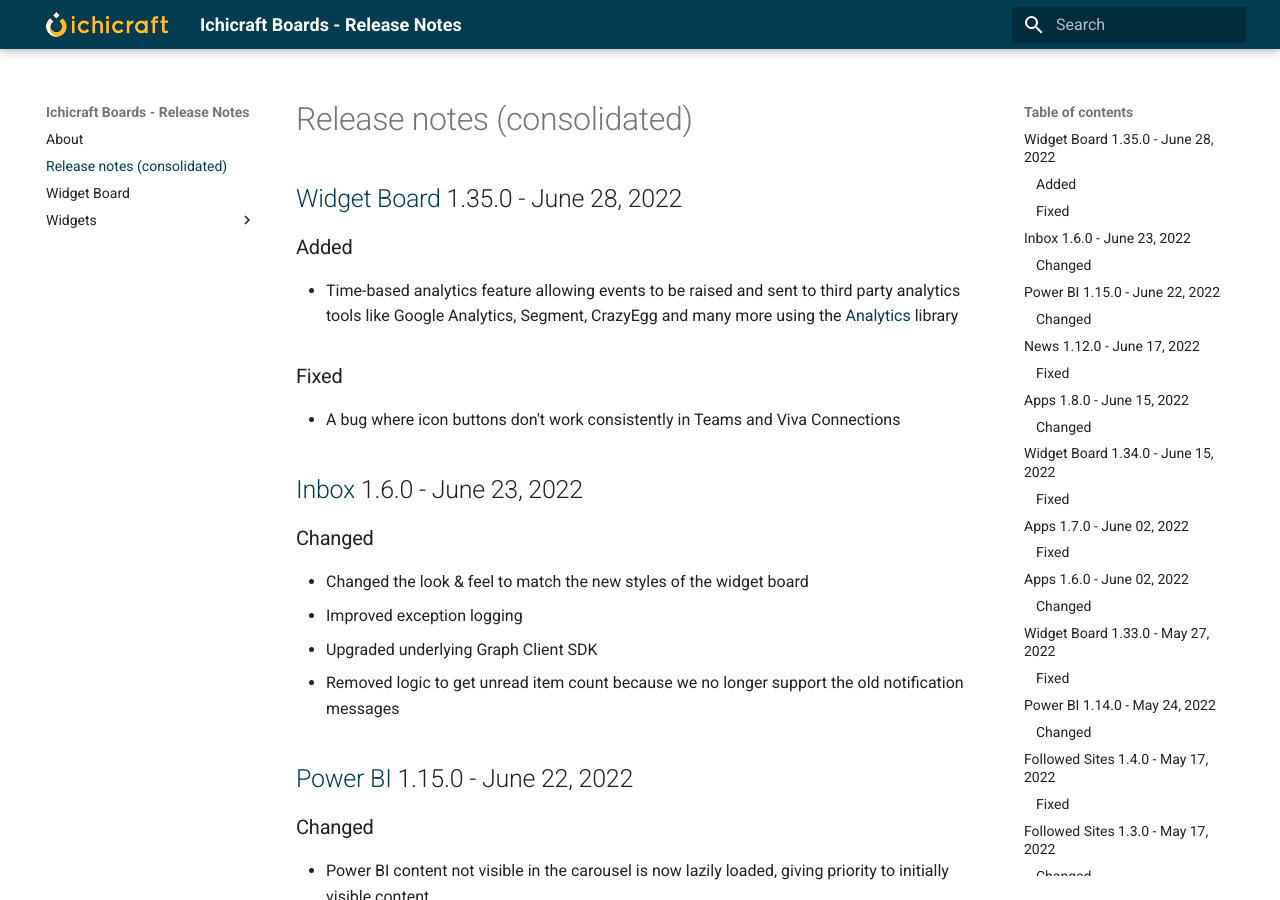
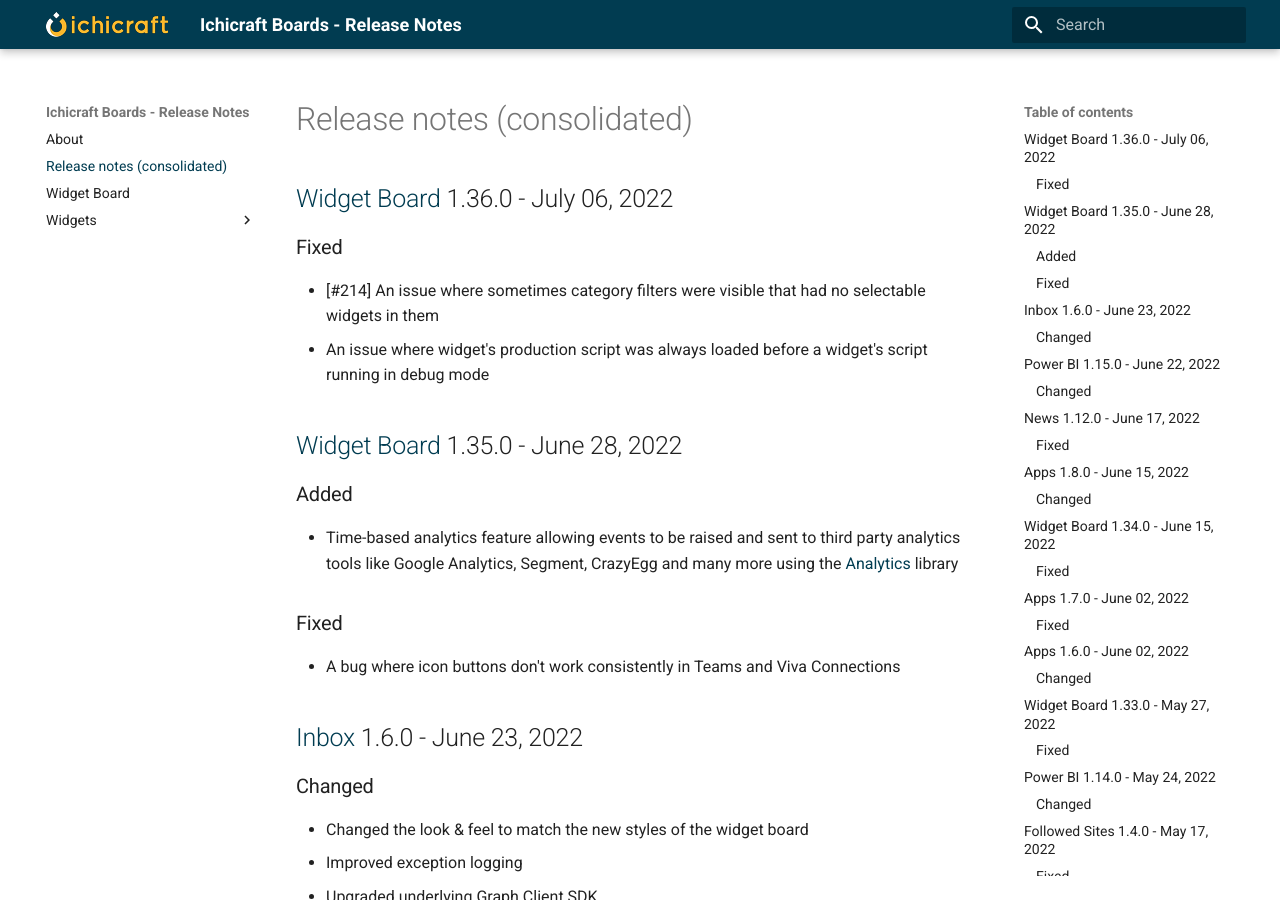
Before and after one commit to ichicraft/widgets-docs, an MkDocs documentation site: the page built from docs/Release-notes-(consolidated).md, in a window 1280 px wide and 900 px high. Built offline with MkDocs 1.6.1 and Material for MkDocs 9.7.7, drawn with Linux system fonts in a browser that asks for light colours.

Commit message:
Release notes updated by BuildService

```diff
--- a/docs/Release-notes-(consolidated).md
+++ b/docs/Release-notes-(consolidated).md
@@ -1,3 +1,9 @@
+## [Widget Board](./Widget Board.md) 1.36.0 - July 06, 2022
+
+### Fixed
+- [#214] An issue where sometimes category filters were visible that had no selectable widgets in them
+- An issue where widget&#x27;s production script was always loaded before a widget&#x27;s script running in debug mode
+
 ## [Widget Board](./Widget Board.md) 1.35.0 - June 28, 2022
 
 ### Added
```
Also changed, not shown: docs/Widget Board.md (+6 -0 lines).
